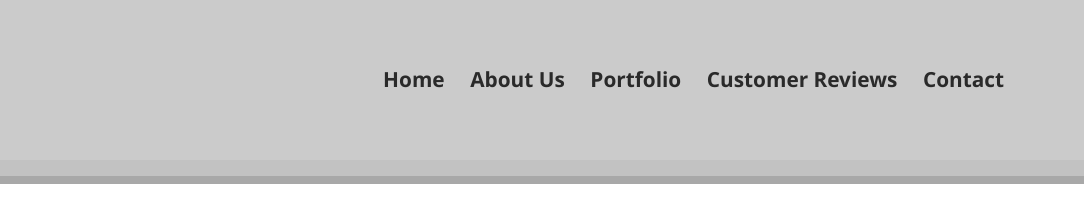
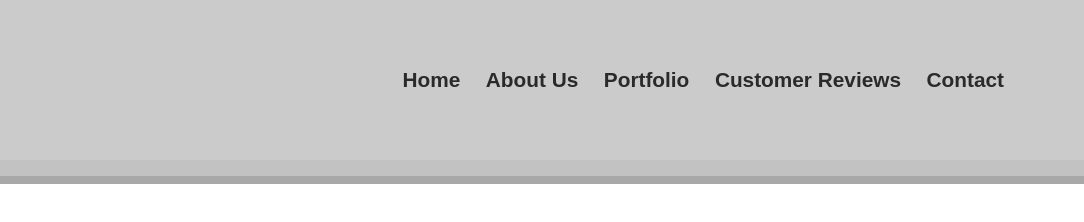
Before and after one commit to krs00/CLCv2, a plain HTML site: page index.html in a window 1280 px wide. Shown: the full height of the page, 196-1280 px from the left. Drawn offline with Linux system fonts and the light colour scheme.

Commit message:
update navbar font

```diff
--- a/src/style.css
+++ b/src/style.css
@@ -33,7 +33,7 @@ a {
   list-style-type: none;
   padding-left: 0;
   display: none;
-  font-family: "Segoe UI", "Arial", sans-serif;
+  font-family: "San Francisco", "Arial", sans-serif;
   font-weight: bold;
 }
 
```
